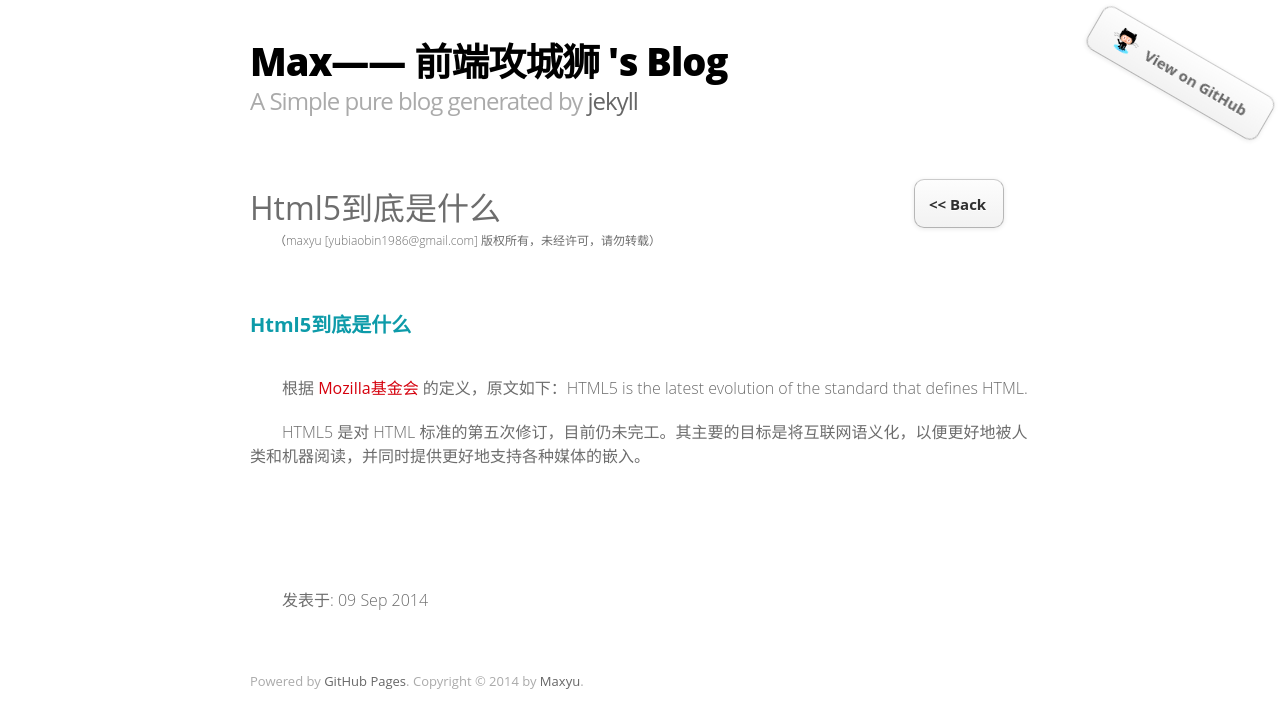
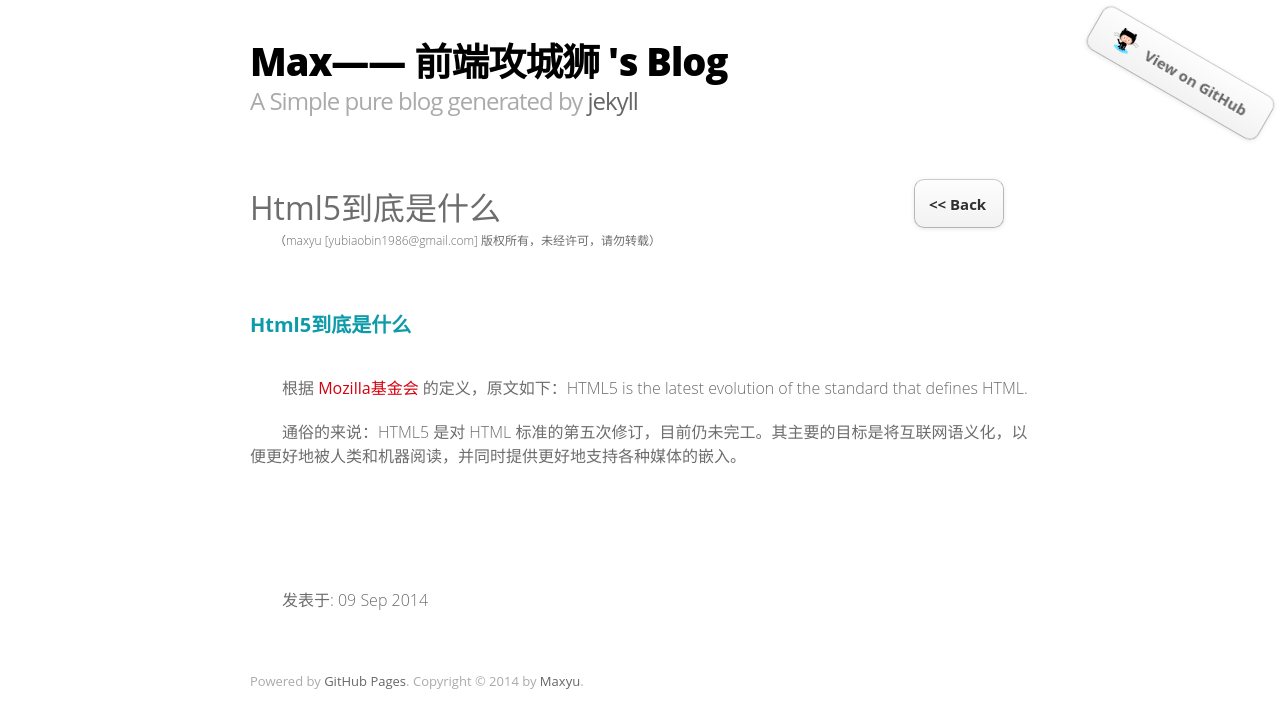
Before and after one commit to yubiaobin/yubiaobin.github.io, a Jekyll site: the page built from _posts/2014-09-09-html5-defined.html, in a window 1280 px wide. Shown: the top 728 px of the page. Built offline with Jekyll 4.4.1, drawn with Linux system fonts in a browser that asks for light colours; comment, search, counter and statistics services are not loaded.

Commit message:
modified HTML5 blog

```diff
--- a/_posts/2014-09-09-html5-defined.html
+++ b/_posts/2014-09-09-html5-defined.html
@@ -9,7 +9,7 @@ title : Html5到底是什么
 <h3>Html5到底是什么</h3>
 
 <p>根据 <a href="https://developer.mozilla.org/en-US/docs/Web/Guide/HTML/HTML5" target="_blank">Mozilla基金会</a>	的定义，原文如下：HTML5 is the latest evolution of the standard that defines HTML.</p>
-<p>HTML5 是对 HTML 标准的第五次修订，目前仍未完工。其主要的目标是将互联网语义化，以便更好地被人类和机器阅读，并同时提供更好地支持各种媒体的嵌入。</p>
+<p>通俗的来说：HTML5 是对 HTML 标准的第五次修订，目前仍未完工。其主要的目标是将互联网语义化，以便更好地被人类和机器阅读，并同时提供更好地支持各种媒体的嵌入。</p>
 
 
 
```
